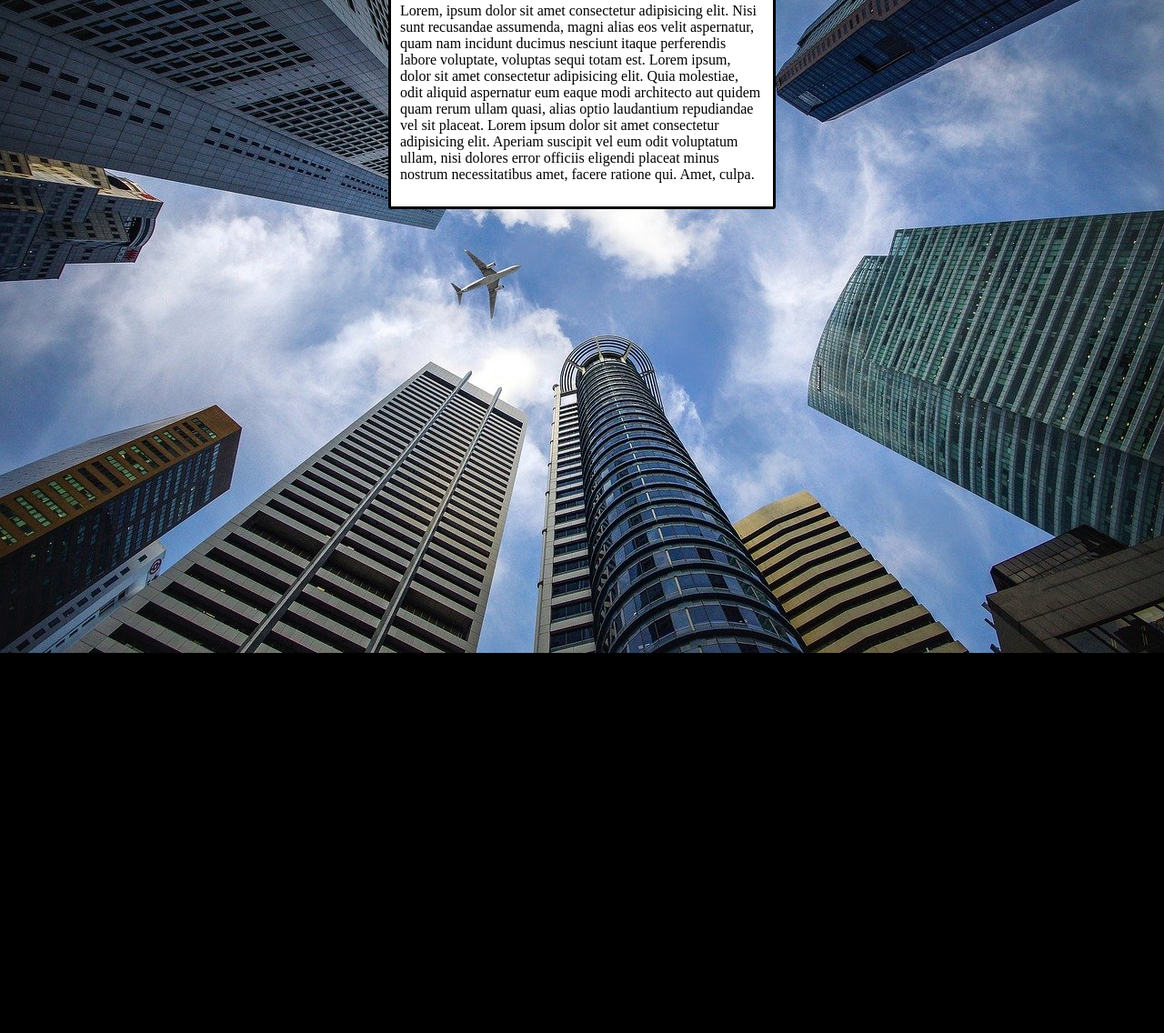
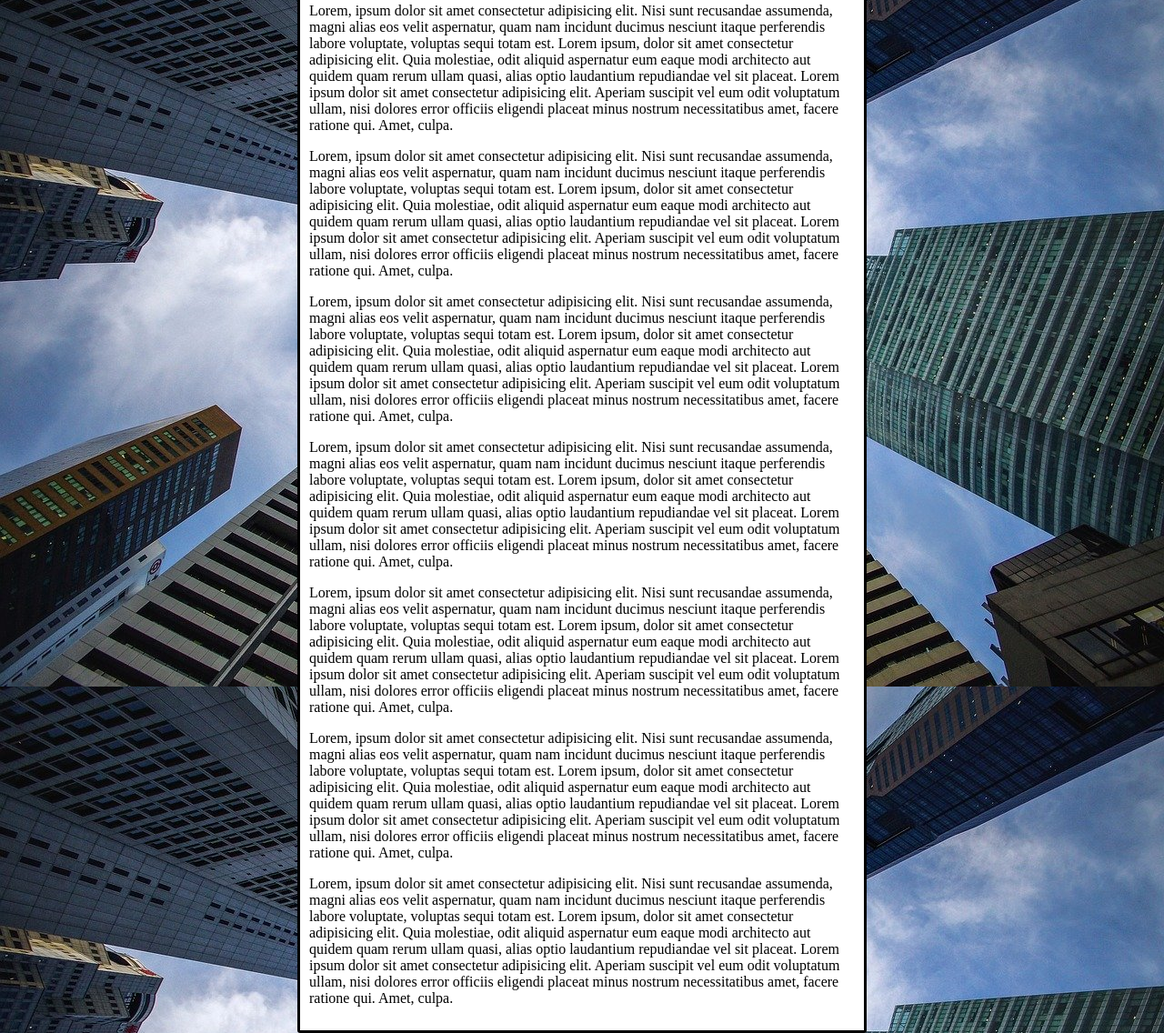
Before and after one commit to GabriielMelo/html-css, a plain HTML site: page HTML/ex9/fundo006.html in a window 1280 px wide. Shown: the part 98-1234 px from the top of the page at 91% size. Before the commit the page ends 816 px from the top, so only its background shows below. Drawn offline with Linux system fonts and the light colour scheme.

Commit message:
utilizando attachment e shorthand

```diff
--- a/HTML/ex9/fundo006.html
+++ b/HTML/ex9/fundo006.html
@@ -7,22 +7,39 @@
         <style>
             body{
                 height: 100vh;
-                background-color: black;
+                background: black url('imagens/wallpaper002.jpg') center center no-repeat  fixed;
+                background-size: cover;
+
+                /* background-color: black;
                 background-image: url('imagens/wallpaper002.jpg');
                 background-position: center top;
                 background-repeat: no-repeat;
                 background-size: cover;
+                background-attachment: fixed;*/
+
+
+                /* shorthand background SEQUENCIA :
+                1 color
+                2 image
+                3 position
+                4 repeat
+                5 "size" ( atualmente não funciona em shorthand, necessário aplicar separadamente.)
+                6 attachment
+                */
+
             }
             main{
                 background-color: white;
-                width: 400px;
+                max-width: 600px;
                 padding: 10px;
                 margin: auto;
                 border-radius: 3px;
                 border: 3px solid black;
+
+
             }
         </style>
-        <title>Document</title>
+        <title>Fundo Fixo de Tela</title>
     </head>
     <body>
         <main>
@@ -30,6 +47,24 @@
             <p>
                 Lorem, ipsum dolor sit amet consectetur adipisicing elit. Nisi sunt recusandae assumenda, magni alias eos velit aspernatur, quam nam incidunt ducimus nesciunt itaque perferendis labore voluptate, voluptas sequi totam est. Lorem ipsum, dolor sit amet consectetur adipisicing elit. Quia molestiae, odit aliquid aspernatur eum eaque modi architecto aut quidem quam rerum ullam quasi, alias optio laudantium repudiandae vel sit placeat. Lorem ipsum dolor sit amet consectetur adipisicing elit. Aperiam suscipit vel eum odit voluptatum ullam, nisi dolores error officiis eligendi placeat minus nostrum necessitatibus amet, facere ratione qui. Amet, culpa.
             </p>
+            <p>
+                Lorem, ipsum dolor sit amet consectetur adipisicing elit. Nisi sunt recusandae assumenda, magni alias eos velit aspernatur, quam nam incidunt ducimus nesciunt itaque perferendis labore voluptate, voluptas sequi totam est. Lorem ipsum, dolor sit amet consectetur adipisicing elit. Quia molestiae, odit aliquid aspernatur eum eaque modi architecto aut quidem quam rerum ullam quasi, alias optio laudantium repudiandae vel sit placeat. Lorem ipsum dolor sit amet consectetur adipisicing elit. Aperiam suscipit vel eum odit voluptatum ullam, nisi dolores error officiis eligendi placeat minus nostrum necessitatibus amet, facere ratione qui. Amet, culpa.
+            </p>
+            <p>
+                Lorem, ipsum dolor sit amet consectetur adipisicing elit. Nisi sunt recusandae assumenda, magni alias eos velit aspernatur, quam nam incidunt ducimus nesciunt itaque perferendis labore voluptate, voluptas sequi totam est. Lorem ipsum, dolor sit amet consectetur adipisicing elit. Quia molestiae, odit aliquid aspernatur eum eaque modi architecto aut quidem quam rerum ullam quasi, alias optio laudantium repudiandae vel sit placeat. Lorem ipsum dolor sit amet consectetur adipisicing elit. Aperiam suscipit vel eum odit voluptatum ullam, nisi dolores error officiis eligendi placeat minus nostrum necessitatibus amet, facere ratione qui. Amet, culpa.
+            </p>
+            <p>
+                Lorem, ipsum dolor sit amet consectetur adipisicing elit. Nisi sunt recusandae assumenda, magni alias eos velit aspernatur, quam nam incidunt ducimus nesciunt itaque perferendis labore voluptate, voluptas sequi totam est. Lorem ipsum, dolor sit amet consectetur adipisicing elit. Quia molestiae, odit aliquid aspernatur eum eaque modi architecto aut quidem quam rerum ullam quasi, alias optio laudantium repudiandae vel sit placeat. Lorem ipsum dolor sit amet consectetur adipisicing elit. Aperiam suscipit vel eum odit voluptatum ullam, nisi dolores error officiis eligendi placeat minus nostrum necessitatibus amet, facere ratione qui. Amet, culpa.
+            </p>
+            <p>
+                Lorem, ipsum dolor sit amet consectetur adipisicing elit. Nisi sunt recusandae assumenda, magni alias eos velit aspernatur, quam nam incidunt ducimus nesciunt itaque perferendis labore voluptate, voluptas sequi totam est. Lorem ipsum, dolor sit amet consectetur adipisicing elit. Quia molestiae, odit aliquid aspernatur eum eaque modi architecto aut quidem quam rerum ullam quasi, alias optio laudantium repudiandae vel sit placeat. Lorem ipsum dolor sit amet consectetur adipisicing elit. Aperiam suscipit vel eum odit voluptatum ullam, nisi dolores error officiis eligendi placeat minus nostrum necessitatibus amet, facere ratione qui. Amet, culpa.
+            </p>
+            <p>
+                Lorem, ipsum dolor sit amet consectetur adipisicing elit. Nisi sunt recusandae assumenda, magni alias eos velit aspernatur, quam nam incidunt ducimus nesciunt itaque perferendis labore voluptate, voluptas sequi totam est. Lorem ipsum, dolor sit amet consectetur adipisicing elit. Quia molestiae, odit aliquid aspernatur eum eaque modi architecto aut quidem quam rerum ullam quasi, alias optio laudantium repudiandae vel sit placeat. Lorem ipsum dolor sit amet consectetur adipisicing elit. Aperiam suscipit vel eum odit voluptatum ullam, nisi dolores error officiis eligendi placeat minus nostrum necessitatibus amet, facere ratione qui. Amet, culpa.
+            </p>
+            <p>
+                Lorem, ipsum dolor sit amet consectetur adipisicing elit. Nisi sunt recusandae assumenda, magni alias eos velit aspernatur, quam nam incidunt ducimus nesciunt itaque perferendis labore voluptate, voluptas sequi totam est. Lorem ipsum, dolor sit amet consectetur adipisicing elit. Quia molestiae, odit aliquid aspernatur eum eaque modi architecto aut quidem quam rerum ullam quasi, alias optio laudantium repudiandae vel sit placeat. Lorem ipsum dolor sit amet consectetur adipisicing elit. Aperiam suscipit vel eum odit voluptatum ullam, nisi dolores error officiis eligendi placeat minus nostrum necessitatibus amet, facere ratione qui. Amet, culpa.
+            </p>
         </main>
     </body>
     </html>
```
